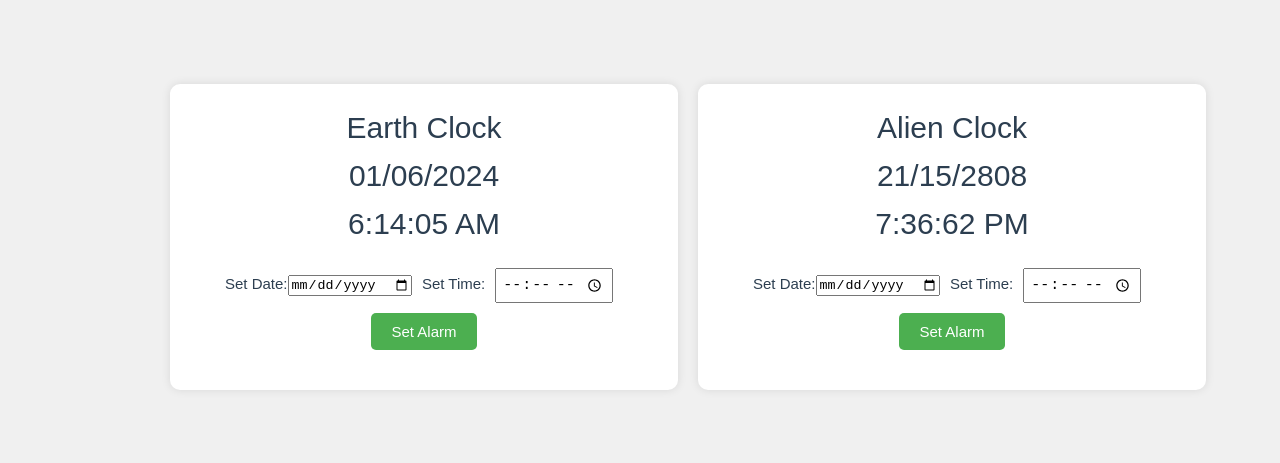
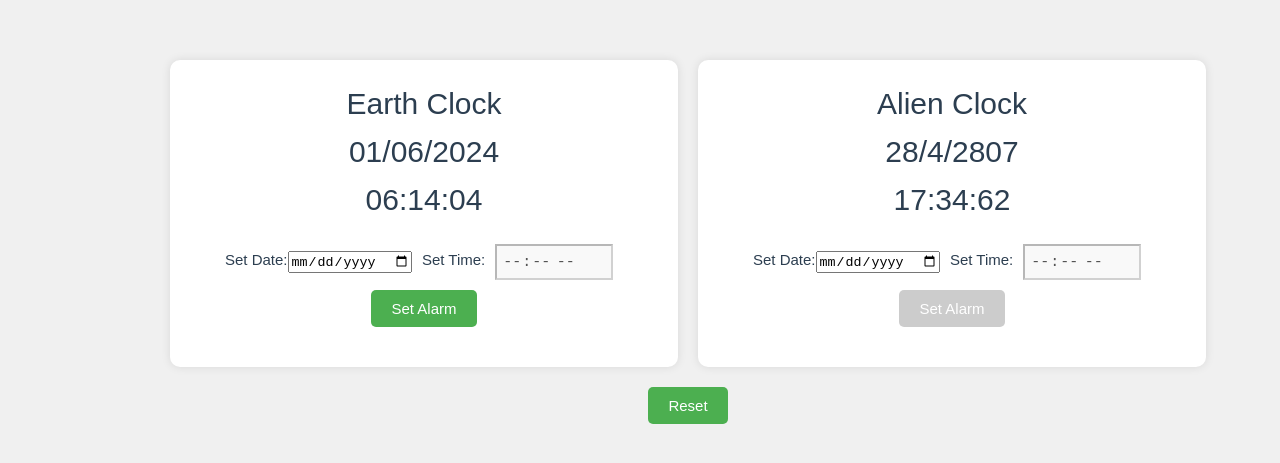
Before and after one commit to erin0210/AlienTime, a Vue app: page / in a window 1280 px wide. Shown: the part 163-626 px from the top of the page. Built offline with nearby package versions, Linux system fonts and the light colour scheme.

Commit message:
major time updates

```diff
--- a/src/components/AlienClock.vue
+++ b/src/components/AlienClock.vue
@@ -3,20 +3,19 @@
     <div id="card">
       <h1>Earth Clock</h1>
       <div class="clock">
-        <p>{{ currentDate }}<br>{{ currentTime }}</p>
+        <p>{{ earthCurrentDate }}<br>{{ earthCurrentTime }}</p>
       </div>
       <div class="alarm">
-        <label for="changeEarthDate">Set Date:</label>
-        <input type="date" v-model="changeEarthDate" id="changeEarthDate" @input="validateEarthInput"
-          style="margin-right: 10px;">
+        <label class="alarm-label" for="changeEarthDate">Set Date:</label>
+        <input :disabled="alienAlarmDate.length > 0" type="date" v-model="earthAlarmDate" id="changeEarthDate"
+          @input="onChangeEarthDate" style="margin-right: 10px;">
         <label for="updateEarthTime">Set Time:</label>
-        <input type="time" v-model="changeEarthTime" id="changeEarthTime" @input="validateEarthInput"
-          style="margin-right: 10px;">
+        <input :disabled="earthAlarmDate.length === 0" type="time" v-model="alienAlarmTime" id="changeEarthTime"
+          @input="onChangeEarthTime" style="margin-right: 10px;">
         <button @click="setAlarm">Set Alarm</button>
       </div>
-      <p v-if="alarmMessage">{{ alarmMessage }}</p>
+      <p v-if="earthAlarmMessage">{{ earthAlarmMessage }}</p>
       <audio ref="alarmSound" src="./sounds/alarm.mp3"></audio>
-
       <div v-if="showModal" class="modal">
         <div class="modal-content">
           <span class="close" @click="stopAlarm">&times;</span>
@@ -28,186 +27,139 @@
     <div id="card">
       <h1>Alien Clock</h1>
       <div class="clock">
-        <p v-html="formattedAlienTime.replace(/\n/g, '<br>')"></p>
+        <p>{{ currentAlienDate }}</p>
+        <p>{{ currentAlienTime }}</p>
       </div>
       <div class="alarm">
         <label for="changeAlienDate">Set Date:</label>
-        <input type="date" v-model="changeAlienDate" id="changeAlienDate" @input="validateAlienInput"
-          style="margin-right: 10px;">
+        <input :disabled="earthAlarmDate.length > 0" type="date" v-model="alienAlarmDate" id="changeAlienDate"
+          @input="onChangeAlienDate" style="margin-right: 10px;">
         <label for="changeAlienTime">Set Time:</label>
-        <input type="time" v-model="changeAlienTime" id="changeAlienTime" @input="validateAlienInput"
-          style="margin-right: 10px;">
-        <button @click="setAlienAlarm">Set Alarm</button>
+        <input :disabled="alienAlarmDate.length === 0" type="time" v-model="alienAlarmTime" id="changeAlienTime"
+          @input="onChangeAlientTime" style="margin-right: 10px;">
+        <button disabled @click="setAlarm">Set Alarm</button>
       </div>
       <p v-if="alarmAlienMessage">{{ alarmAlienMessage }}</p>
       <audio ref="alarmAlienSound" src="./sounds/alarm.mp3"></audio>
 
       <div v-if="showAlienModal" class="modal">
         <div class="modal-content">
-          <span class="close" @click="stopAlienAlarm">&times;</span>
+          <span class="close" @click="stopAlarm">&times;</span>
           <p>⏰ Alarm ringing!</p>
-          <button @click="stopAlienAlarm" class="stop-button">Stop</button>
+          <button @click="stopAlarm" class="stop-button">Stop</button>
         </div>
       </div>
     </div>
   </div>
+
+  <div class="resetBtnContainer" @click="onReset">
+    <button>
+      Reset
+    </button>
+  </div>
+
 </template>
 
 <script lang="ts">
 
+import { convertEarthToAlienTime, formatAlienTime } from '@/utility/alienTimeUtils';
+import { formatInputTextEarthDate, isValidDateEarthTimeFormat } from '@/utility/earthTimeUtility';
 import { defineComponent } from 'vue';
-import { calculateAlienTime, checkAlarm, checkAlienAlarm, convertEarthToAlien, convertAlienToEarth } from '../utility/alienTimeUtils';
 
 export default defineComponent({
   data() {
     return {
-      currentTime: '' as string,
-      currentDate: '' as string,
-      earthTime: new Date('1970-01-01T00:00:00Z') as Date,
-      alienTime: '' as string,
-      alarmTime: '' as string,
-      alienAlarmTime: '' as string,
-      alarmMessage: '' as string,
-      alarmSet: false as boolean,
-      alarmAlienSet: false as boolean,
-      showModal: false as boolean,
-      alarmAlienMessage: '' as string,
-      showAlienModal: false as boolean,
-      changeEarthDate: '' as string,
-      changeEarthTime: '' as string,
-      changeAlienDate: '' as string,
-      changeAlienTime: '' as string,
+      // earth
+      currentTime: '',
+      currentDate: '',
+
+      // alien
+      currentAlienTime: '',
+      currentAlienDate: '',
+
+      // alarm
+      earthAlarmTime: '',
+      earthAlarmDate: '',
+      earthAlarmMessage: '',
+
+      alienAlarmTime: '',
+      alienAlarmDate: '',
+      alarmAlienMessage: '',
+
+      // modal
+      showModal: false,
+      showAlienModal: false,
+
+      // state
+      isReset: false,
     };
   },
   created() {
-    this.updateTime();
-    setInterval(this.updateTime, 1000);
-    setInterval(this.updateAlienTime, 2000); // Update every 2 seconds (1 earth second = 2 alien seconds)
+    // alien time 2 times slower than earth time, update based on alien 1 second
+    const interval = 2000 // 2 * 1 second
+    setInterval(() => {
+      this.updateTime();
+    }, interval);
   },
   computed: {
-    formattedAlienTime(): string {
-      return this.alienTime;
+    earthCurrentTime() {
+      return this.earthAlarmTime || this.currentTime;
+    },
+    earthCurrentDate() {
+      return formatInputTextEarthDate(this.earthAlarmDate) || this.currentDate;
     },
   },
   methods: {
+    onReset() {
+      this.isReset = !this.isReset;
+    },
     updateTime() {
       const now = new Date();
-      const formattedDate = now.toLocaleDateString('en-GB');
-
-      if (this.changeEarthDate) {
-        this.setUserDate(this.changeEarthDate);
-      } else {
-        this.currentDate = formattedDate;
-      }
-
-      if (this.changeEarthTime) {
-        this.setUserTime(this.changeEarthTime);
-      } else {
-        this.currentTime = now.toLocaleTimeString();
-      }
-
-      if (checkAlarm(this.alarmSet, this.alarmTime, now)) {
-        (this.$refs.alarmSound as HTMLAudioElement).play();
-        this.showModal = true;
-        this.alarmTime = ''; // Reset alarm
-        this.alarmMessage = '';
-        this.alarmSet = false;
-      }
+      const alienTime = convertEarthToAlienTime(now);
+      const { date: alienFormatDate, time: alientFormatTime } = formatAlienTime(alienTime);
+      this.currentAlienTime = alientFormatTime;
+      this.currentAlienDate = alienFormatDate;
+      this.currentTime = now.toLocaleTimeString('en-MY', {
+        hour12: false,
+      })
+      this.currentDate = now.toLocaleDateString('en-MY')
     },
-    setUserDate(date: string) {
-      const userDate = new Date(date);
-      this.currentDate = userDate.toLocaleDateString('en-GB');
+    onChangeEarthTime(event: Event) {
+      const input = event.target as HTMLInputElement;
+      this.earthAlarmTime = input.value;
     },
-
-    setUserTime(time: string) {
-      // Append ':00' if the input doesn't already contain seconds
-      if (!time.includes(':')) {
-        time += ':00';
-      }
-
-      const userTime = new Date(`1970-01-01T${time}`);
-      this.currentTime = userTime.toLocaleTimeString([], { hour: '2-digit', minute: '2-digit', second: '2-digit' });
+    onChangeEarthDate(event: Event) {
+      const input = event.target as HTMLInputElement;
+      this.earthAlarmDate = input.value;
     },
-    updateAlienTime() {
-      this.alienTime = calculateAlienTime();
-
-      if (checkAlienAlarm(this.alarmSet, this.alienAlarmTime, this.alienTime)) {
-        (this.$refs.alarmAlienSound as HTMLAudioElement).play();
-        this.showAlienModal = true;
-        this.alienAlarmTime = ''; // Reset alarm
-        this.alarmAlienMessage = '';
-        this.alarmAlienSet = false;
-      }
+    onChangeAlientTime(event: Event) {
+      const input = event.target as HTMLInputElement;
+      this.alienAlarmTime = input.value;
+    },
+    onChangeAlienDate(event: Event) {
+      const input = event.target as HTMLInputElement;
+      this.alienAlarmDate = input.value;
     },
     setAlarm() {
-      if (this.alarmTime) {
-        this.alarmMessage = `Earth Alarm set for ${this.alarmTime}`;
-        this.alarmAlienMessage = `Alien Alarm set for ${this.alienAlarmTime}`;
-        this.alarmSet = true;
-      } else {
-        this.alarmMessage = '';
-        this.alarmAlienMessage = '';
-        this.alarmSet = false;
-      }
+      // if (checkAlienAlarm(this.alarmSet, this.alienAlarmTime, this.alienTime)) {
+      //   (this.$refs.alarmAlienSound as HTMLAudioElement).play();
+      //   this.showAlienModal = true;
+      //   this.alienAlarmTime = ''; // Reset alarm
+      //   this.alarmAlienMessage = '';
+      //   this.alarmAlienSet = false;
+      // }
     },
     stopAlarm() {
       (this.$refs.alarmSound as HTMLAudioElement).pause();
       (this.$refs.alarmSound as HTMLAudioElement).currentTime = 0;
       this.showModal = false;
     },
-    setAlienAlarm() {
-      if (this.alienAlarmTime) {
-        this.alarmAlienMessage = `Alien Alarm set for ${this.alienAlarmTime}`;
-        this.alarmMessage = `Earth Alarm set for ${this.alarmTime}`;
-        this.alarmAlienSet = true;
-      } else {
-        this.alarmAlienMessage = '';
-        this.alarmMessage = '';
-        this.alarmAlienSet = false;
-      }
-    },
-    stopAlienAlarm() {
-      (this.$refs.alarmAlienSound as HTMLAudioElement).pause();
-      (this.$refs.alarmAlienSound as HTMLAudioElement).currentTime = 0;
-      this.showModal = false;
-    },
     validateEarthInput() {
-      const earthDateTime = new Date(`${this.changeEarthDate}T${this.changeEarthTime}`);
-      if (earthDateTime.toString() !== 'Invalid Date') {
-        this.earthTime = earthDateTime;
-        this.alienTime = convertEarthToAlien(earthDateTime);
-      }
+
     },
     validateAlienInput() {
-      const alienDateTime = new Date(`${this.changeAlienDate}T${this.changeAlienTime}`);
-      if (alienDateTime.toString() !== 'Invalid Date') {
-        this.alienTime = alienDateTime.toString();
-        this.earthTime = convertAlienToEarth(alienDateTime.toString());
-      }
+
     },
-    setEarthDate() {
-      // Parse the current date and time strings into a Date object
-      const newEarthTime = new Date(`${this.currentDate}T${this.currentTime}`);
-
-      // Update the earthTime data property
-      this.earthTime = newEarthTime;
-
-      // Convert the new Earth time to Alien time and update the alienTime data property
-      this.alienTime = convertEarthToAlien(newEarthTime);
-    },
-  },
-  watch: {
-    changeEarthDate() {
-      this.updateTime();
-    },
-
-    changeEarthTime() {
-      this.updateTime();
-    },
-  },
-
-  mounted() {
-    setInterval(this.updateTime, 1000);
   },
 });
 
--- a/src/styles/main.css
+++ b/src/styles/main.css
@@ -33,3 +33,9 @@ a,
     padding: 0 2rem;
   }
 }
+
+.resetBtnContainer {
+  display: flex;
+  width: 100%;
+  justify-content: center;
+}
--- a/src/styles/styles.css
+++ b/src/styles/styles.css
@@ -46,7 +46,7 @@ button {
   font-size: 1em;
   cursor: pointer;
   border: none;
-    background-color: #4CAF50;
+  background-color: #4caf50;
   color: white;
   border-radius: 5px;
 }
@@ -55,10 +55,20 @@ button:hover {
   background-color: #45a049;
 }
 
-input[type="time"] {
+button:disabled {
+  background-color: #cccccc;
+  cursor: not-allowed;
+}
+
+input[type='time'] {
   font-size: 1em;
   padding: 5px;
   margin-left: 10px;
+}
+
+input:disabled {
+  background-color: #f9f9f9;
+  cursor: not-allowed;
 }
 
 /* Modal styles */
@@ -102,7 +112,7 @@ input[type="time"] {
 }
 
 .stop-button {
-    background-color: #FF0000; /* Red color */
+  background-color: #ff0000; /* Red color */
   color: white; /* Text color */
   /* Add any other styles as needed */
 }
--- a/src/utility/alienTimeUtils.ts
+++ b/src/utility/alienTimeUtils.ts
@@ -1,6 +1,17 @@
-const alienDaysPerMonth: number[] = [
-  44, 42, 48, 40, 48, 44, 40, 44, 42, 40, 40, 42, 44, 48, 42, 40, 44, 38
-] // Days in each Alien month
+/**
+ * Alien Time date standard:
+ *
+ * - 1970-1-1, 12:00:00am Earth time is equivalent to Year 2804, Month 18, Day 31, Hour 2, Minute 2, Second 88 Alien’s time.
+ * - 1 second Alien time is 0.5 second Earth time.
+ *
+ * Alien Calendar:
+ * 1 minute is 90 seconds.
+ * 1 hour is 90 minutes.
+ * 1 day is 36 hours.
+ * There are 18 months in a year.
+ */
+
+import { EARTH_REFERENCE_TIME } from './earthTimeUtility'
 
 interface AlienReference {
   year: number
@@ -11,7 +22,8 @@ interface AlienReference {
   second: number
 }
 
-const alienReference: AlienReference = {
+// based on earth EARTH_REFERENCE_TIME
+const ALIEN_REFERENCE_TIME: AlienReference = {
   year: 2804,
   month: 18,
   day: 31,
@@ -20,56 +32,71 @@ const alienReference: AlienReference = {
   second: 88
 }
 
-const earthReferenceTime: Date = new Date('1970-01-01T00:00:00Z')
+// Days in each Alien month
+const ALIEN_MONTHS = [44, 42, 48, 40, 48, 44, 40, 44, 42, 40, 40, 42, 44, 48, 42, 40, 44, 38]
+const TOTAL_ALIEN_DAYS = ALIEN_MONTHS.reduce((acc, days) => acc + days, 0)
 
-export function calculateAlienTime() {
-  const earthSecondsSinceReference = Math.floor(
-    (new Date().getTime() - earthReferenceTime.getTime()) / 1000
-  ) // Seconds since reference in Earth time (rounded down)
-  const alienSecondsSinceReference = earthSecondsSinceReference * 0.5 // Convert to Alien seconds (1 second alien time = 0.5 second earth time)
+const ALIEN_TIME_SYSTEM_PER = {
+  minute: 90,
+  hour: 90,
+  day: 36,
+  month: 18
+}
 
-  const remainingAlienSeconds = alienSecondsSinceReference % 90
-  const alienMinutes = alienReference.minute + Math.floor(alienSecondsSinceReference / 90)
-
-  const remainingAlienMinutes = alienMinutes % 90
-  const alienHours = alienReference.hour + Math.floor(alienMinutes / 90)
-
-  const remainingAlienHours = alienHours % 36
-  let alienDays = alienReference.day - 1 + Math.floor(alienHours / 36)
-
-  let alienMonths = alienReference.month - 1
-  let alienYears = alienReference.year
-
-  while (alienDays >= alienDaysPerMonth[alienMonths]) {
-    alienDays -= alienDaysPerMonth[alienMonths]
-    alienMonths++
-    if (alienMonths >= 18) {
-      alienMonths = 0
-      alienYears++
+export const formatAlienTime = (alienTime: AlienReference) => {
+  return {
+    date: `${alienTime.day}/${alienTime.month}/${alienTime.year}`,
+    time: `${alienTime.hour}:${alienTime.minute}:${alienTime.second}`
   }
 }
 
-  alienDays += 1 // Adjust day to 1-based index
+export function convertEarthToAlienTime(earthTime: Date) {
+  const earthSecondsSinceReference = (earthTime.getTime() - EARTH_REFERENCE_TIME.getTime()) / 1000
 
-  // Format the date in d/m/y format
-  const formattedDate = `${alienDays.toString().padStart(2, '0')}/${(alienMonths + 1).toString().padStart(2, '0')}/${alienYears.toString().padStart(4, '0')}`
+  // 1 second Alien time is 0.5 second Earth time
+  const alienSecondsSinceReference = earthSecondsSinceReference / 2
 
-  // Format the time in h:i:s AM/PM format
-  const hours12Format = remainingAlienHours % 12 || 12 // Convert 0 hours to 12 for 12 AM/PM format
-  const ampm = remainingAlienHours >= 12 ? 'PM' : 'AM'
-  const formattedTime = `${hours12Format.toString().padStart(1, '0')}:${remainingAlienMinutes.toString().padStart(2, '0')}:${remainingAlienSeconds.toString().padStart(2, '0')} ${ampm}`
+  const alienMinutes = Math.floor(alienSecondsSinceReference / ALIEN_TIME_SYSTEM_PER.minute)
+  const currentRemainingAlienSeconds = Math.floor(
+    alienSecondsSinceReference % ALIEN_TIME_SYSTEM_PER.minute
+  )
 
-  return `${formattedDate}\n${formattedTime}`
+  const alienHours = Math.floor(alienMinutes / ALIEN_TIME_SYSTEM_PER.hour)
+  const remainingAlienMinutes = Math.floor(alienMinutes % ALIEN_TIME_SYSTEM_PER.hour)
+
+  const alienDays = Math.floor(alienHours / ALIEN_TIME_SYSTEM_PER.day)
+  const remainingAlienHours = Math.floor(alienHours % ALIEN_TIME_SYSTEM_PER.day)
+
+  const { additionalYears, months, days } = convertDaysToDate(alienDays)
+
+  return {
+    year: ALIEN_REFERENCE_TIME.year + additionalYears,
+    month: months,
+    day: days,
+    hour: remainingAlienHours,
+    minute: remainingAlienMinutes,
+    second: currentRemainingAlienSeconds
+  }
 }
 
-export function checkAlarm(alarmSet: boolean, alarmTime: string, now: Date): boolean {
-  if (alarmSet) {
-    const currentFormattedTime = now.toTimeString().slice(0, 5)
-    if (alarmTime === currentFormattedTime) {
-      return true
+function convertDaysToDate(days: number) {
+  const yearPassed = Math.floor(days / TOTAL_ALIEN_DAYS)
+  let remainingDays = days % TOTAL_ALIEN_DAYS
+  let monthPassed = 0
+
+  ALIEN_MONTHS.map((monthDays) => {
+    if (remainingDays - monthDays < 0) {
+      monthPassed++
+      return
     }
+    remainingDays -= monthDays
+  })
+
+  return {
+    additionalYears: yearPassed,
+    months: monthPassed,
+    days: remainingDays
   }
-  return false
 }
 
 export function checkAlienAlarm(alarmSet: boolean, alarmTime: string, now: string): boolean {
@@ -81,33 +108,3 @@ export function checkAlienAlarm(alarmSet: boolean, alarmTime: string, now: strin
   }
   return false
 }
-
-export function convertEarthToAlien(earthTime: Date): string {
-  Math.floor((earthTime.getTime() - earthReferenceTime.getTime()) / 1000)
-
-  // Use the calculateAlienTime logic to convert the seconds to date and time
-  const alienDateTime = calculateAlienTime() // Remove the argument from the function call
-
-  return alienDateTime
-}
-
-export function convertAlienToEarth(alienTime: string): Date {
-  const [alienDate, alienTimePart] = alienTime.split('\n')
-  const [alienDay, alienMonth, alienYear] = alienDate.split('/').map(Number)
-  const [alienHour, alienMinute, alienSecond] = alienTimePart.split(':').map(Number)
-
-  // Calculate the total alien seconds since the reference date
-  const alienSecondsSinceReference =
-    ((alienYear - alienReference.year) * alienDaysPerMonth.reduce((a, b) => a + b, 0) * 36 * 90 +
-      (alienMonth - 1 - alienReference.month) * alienDaysPerMonth[alienMonth - 1] * 36 * 90 +
-      (alienDay - 1 - alienReference.day) * 36 * 90 +
-      (alienHour - alienReference.hour) * 90 +
-      (alienMinute - alienReference.minute)) /
-      2 + // Convert to Earth seconds
-    (alienSecond - alienReference.second) / 2
-
-  // Add the seconds to the reference Earth time
-  const earthTime = new Date(earthReferenceTime.getTime() + alienSecondsSinceReference * 1000)
-
-  return earthTime
-}
--- /dev/null
+++ b/src/utility/earthTimeUtility.ts
@@ -0,0 +1,32 @@
+export const EARTH_REFERENCE_TIME: Date = new Date('1970-01-01T00:00:00Z')
+
+export function convertAlienToEarth(alienTime: string): Date {
+  const [alienDate, alienTimePart] = alienTime.split('\n')
+  const [alienDay, alienMonth, alienYear] = alienDate.split('/').map(Number)
+  const [alienHour, alienMinute, alienSecond] = alienTimePart.split(':').map(Number)
+
+  const baseAlienTime = { year: 2804, month: 18, day: 31, hour: 2, minute: 2, second: 88 }
+
+  const totalAlienSeconds =
+    ((alienYear - baseAlienTime.year) * 18 * 18 * 36 * 90 +
+      (alienMonth - baseAlienTime.month) * 18 * 36 * 90 +
+      (alienDay - baseAlienTime.day) * 36 * 90 +
+      (alienHour - baseAlienTime.hour) * 90 +
+      (alienMinute - baseAlienTime.minute)) *
+      2 + // Convert to Earth seconds
+    (alienSecond - baseAlienTime.second) * 2
+
+  // Add the seconds to the reference Earth time
+  const earthTime = new Date(EARTH_REFERENCE_TIME.getTime() + totalAlienSeconds * 1000)
+
+  return earthTime
+}
+
+export function formatInputTextEarthDate(date: string): string {
+  return date.split('-').reverse().join('/')
+}
+
+export function isValidDateEarthTimeFormat(dateTime: string): boolean {
+  const regex = /^\d{4}-\d{2}-\d{2}T\d{2}:\d{2}:\d{2}Z$/
+  return regex.test(dateTime)
+}
```
Lines whose indentation alone changed are shown as unchanged.
